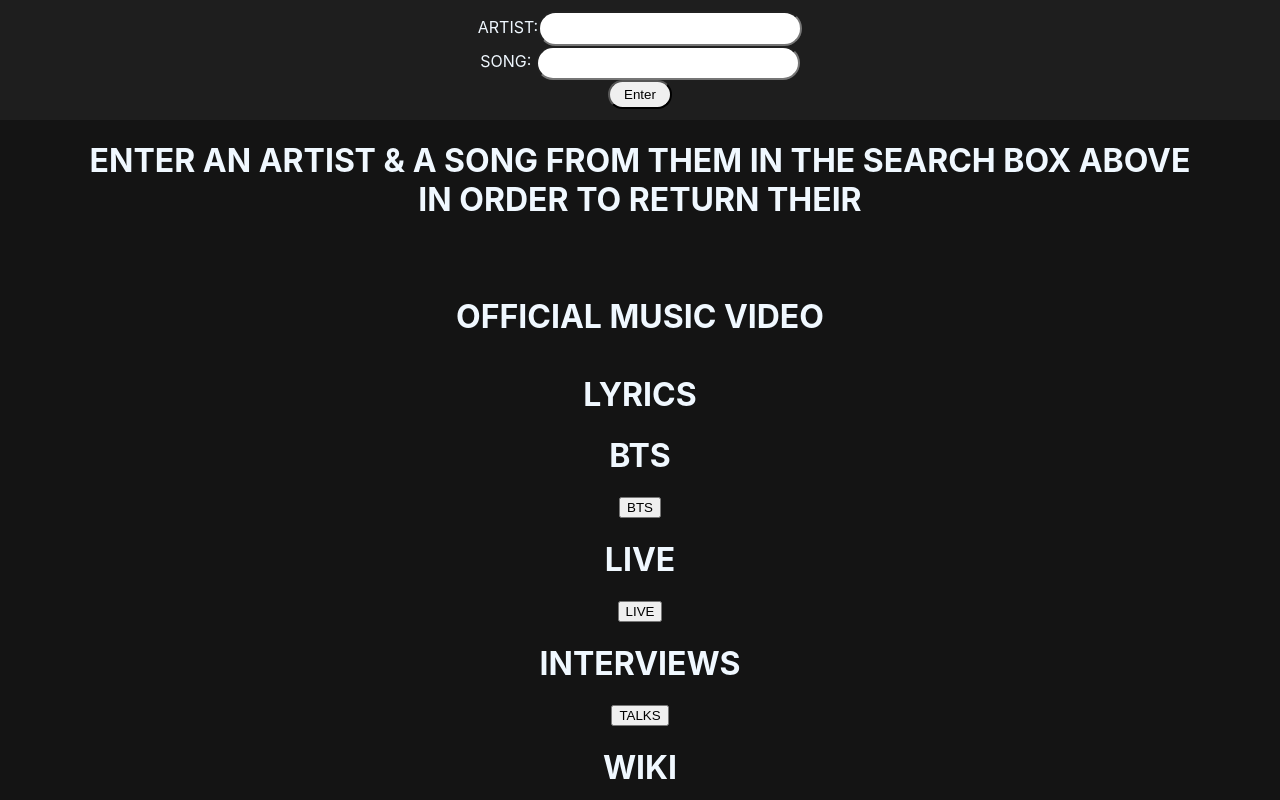
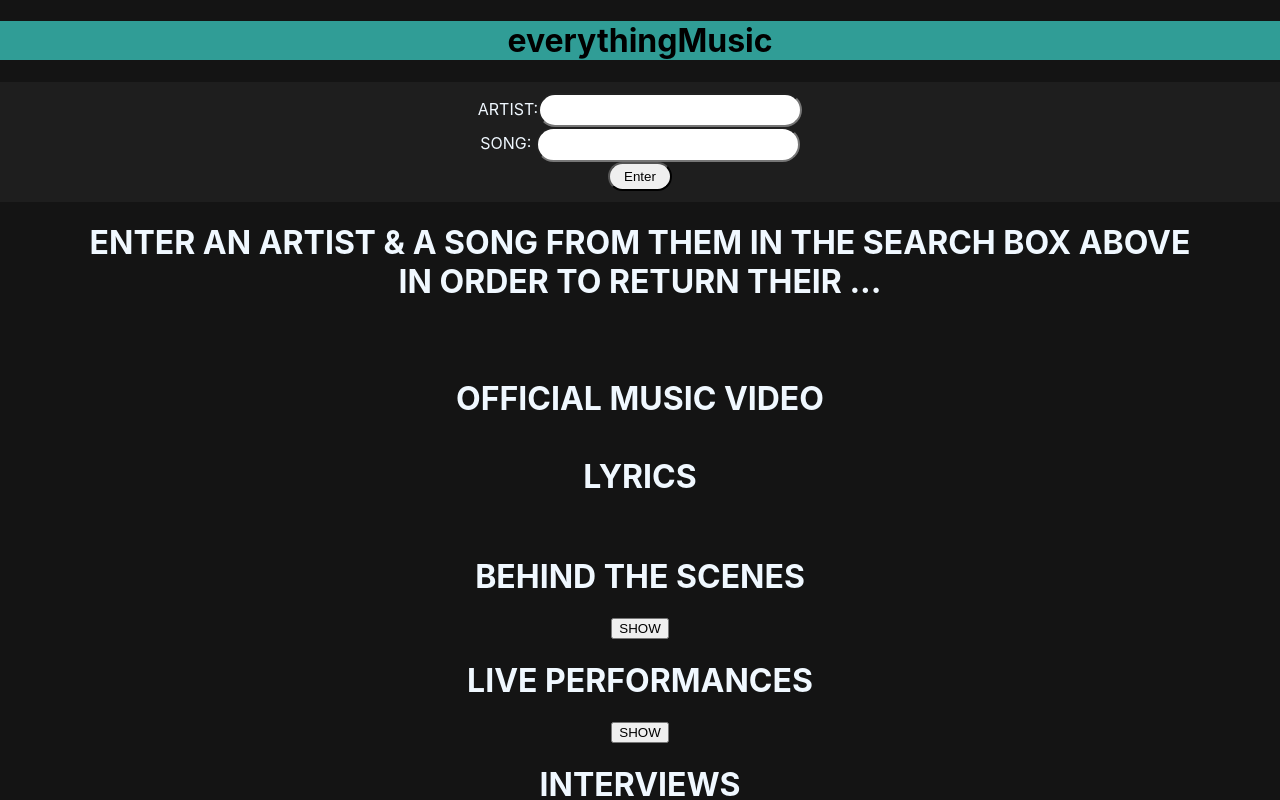
Before and after one commit to jasonliang720/everythingmusic, a React (Create React App) app in the folder Frontend/: page / in a window 1280 px wide. Shown: the top 800 px of the page. Built offline with nearby package versions, Linux system fonts and the light colour scheme.

Commit message:
added playlist video, changed some styling, added app title header

```diff
--- a/Frontend/public/index.html
+++ b/Frontend/public/index.html
@@ -24,7 +24,7 @@
       work correctly both with client-side routing and a non-root public URL.
       Learn how to configure a non-root public URL by running `npm run build`.
     -->
-    <title>everythingmusic</title>
+    <title>everythingMusic</title>
   </head>
   <body>
     <noscript>You need to enable JavaScript to run this app.</noscript>
--- a/Frontend/src/App.js
+++ b/Frontend/src/App.js
@@ -1,34 +1,45 @@
 import './App.css';
+import AppTitle from './components/AppTitle.jsx'
 import Searchbar from './components/Searchbar.jsx';
 import Content from './components/Content.jsx'
 import React, {createContext, useState} from 'react'
 export const InputContext = createContext("")
 export const ArtistInputContext = createContext("")
 export const SongInputContext = createContext("")
+
 export const MusicVideoContext = createContext("")
 export const LyricVideoContext = createContext("")
+
 export const LiveVideoContext = createContext("")
 export const btsVideoContext = createContext("")
 export const InterviewVideoContext = createContext("")
+export const PlaylistContext = createContext("")
 export const WikiContext = createContext("")
+
 export const BtsButtonContext = createContext("")
 export const LiveButtonContext = createContext("")
 export const InterviewButtonContext = createContext("")
+export const PlaylistButtonContext = createContext("")
 export const WikiButtonContext = createContext("")
 
 function App() {
   const [input, setInput] = useState("");
   const [artistInput, setArtistInput] = useState("");
   const [songInput, setSongInput] = useState("");
+
   const [musicVideo, setMusicVideo] = useState("")
   const [lyricVideo, setLyricVideo] = useState("")
+
   const [liveVideo, setLiveVideo] = useState("")
   const [btsVideo, setBtsVideo] = useState("")
   const [interviewVideo, setInterviewVideo] = useState("")
+  const [playlist, setPlaylist] = useState("")
   const [wiki,setWiki] = useState("")
+
   const [btsButtonBool,setBtsButtonBool] = useState(false)
   const [liveButtonBool, setLiveButtonBool] = useState(false)
   const [interviewButtonBool, setInterviewButtonBool] = useState(false)
+  const [playlistButtonBool, setPlaylistButtonBool] = useState(false)
   const [wikiButtonBool, setWikiButtonBool] = useState(false)
 
   return (
@@ -46,9 +57,15 @@ function App() {
                           <LiveButtonContext.Provider value={{liveButtonBool,setLiveButtonBool}}>
                             <InterviewButtonContext.Provider value={{interviewButtonBool,setInterviewButtonBool}}>
                               <WikiButtonContext.Provider value={{wikiButtonBool,setWikiButtonBool}}>
-                                <Searchbar/>
-                                <h1 style={{color:"aliceblue"}}>{input.toUpperCase()}</h1>
-                                <Content/>
+                                <PlaylistContext.Provider value={{playlist, setPlaylist}}>
+                                  <PlaylistButtonContext.Provider value={{playlistButtonBool,setPlaylistButtonBool}}>
+                                    <AppTitle/>
+                                    <Searchbar/>
+                                    <h1 style={{color:"aliceblue"}}>{input.toUpperCase()}</h1>
+                                    <Content/>
+                                    <AppTitle/>
+                                  </PlaylistButtonContext.Provider>
+                                </PlaylistContext.Provider>
                               </WikiButtonContext.Provider>
                             </InterviewButtonContext.Provider>
                           </LiveButtonContext.Provider>
--- a/Frontend/src/Styles.css
+++ b/Frontend/src/Styles.css
@@ -9,8 +9,8 @@ form {
 }
 
 iframe {
-    width: 70%;
-    height: 576px;
+    width: 80%;
+    height: 720px;
     border: 1px solid aliceblue
 }
 
@@ -19,18 +19,15 @@ iframe {
 }
 
 #music-video {
-    width: 65%;
-    height: 576px;
+    width: 62%;
 }
 
 #lyric-video {
-    width: 30%;
-    height: 576px;
+    width: 35%;
 }
 
 #wiki {
-    width: 75%;
-    height: 576px;
+    width: 67%;
 }
 
 #navbar {
@@ -42,6 +39,11 @@ iframe {
     align-items: center;
 }
 
+#title-bar {
+    background-color: rgb(48, 157, 150);
+    color: black
+}
+
 .Title-Headers {
     color: aliceblue;
 }
--- /dev/null
+++ b/Frontend/src/components/AppTitle.jsx
@@ -0,0 +1,11 @@
+import '../Styles.css';
+
+const AppTitle = () => {
+    return (
+        <div id='title-bar'>
+            <h1>everythingMusic</h1>
+        </div>
+    )
+}
+
+export default AppTitle
--- a/Frontend/src/components/Content.jsx
+++ b/Frontend/src/components/Content.jsx
@@ -2,17 +2,20 @@ import '../Styles.css'
 import React from 'react'
 import Source from './Source.jsx'
 import SourceButton from './SourceButton';
+import { useContext } from 'react';
+import { ArtistInputContext } from '../App';
 
 const Content = () => {
+    const artistInputData = useContext(ArtistInputContext)
     return(
         <div id="Content">
             <Source label="OFFICIAL"/>
 
-            <h1 className='Title-Headers'>BTS</h1>
+            <h1 className='Title-Headers'>BEHIND THE SCENES</h1>
             <SourceButton label='BTS'/> <br></br>
             <Source label='BTS'/>
 
-            <h1 className='Title-Headers'>LIVE</h1>
+            <h1 className='Title-Headers'>LIVE PERFORMANCES</h1>
             <SourceButton label='LIVE'/> <br></br>
             <Source label='LIVE'/>
 
@@ -20,7 +23,11 @@ const Content = () => {
             <SourceButton label='TALKS'/> <br></br>
             <Source label='TALKS'/>
 
-            <h1 className='Title-Headers'>WIKI</h1>
+            <h1 className='Title-Headers'>MORE FROM {artistInputData.artistInput.toUpperCase()}</h1>
+            <SourceButton label='MIX'/> <br></br>
+            <Source label='MIX'/>
+
+            <h1 className='Title-Headers'>WIKI PAGE</h1>
             <SourceButton label='WIKI'/> <br></br>
             <Source label='WIKI'/>
         </div>
--- a/Frontend/src/components/Searchbar.jsx
+++ b/Frontend/src/components/Searchbar.jsx
@@ -1,7 +1,7 @@
 import '../Styles.css';
 import React, {useContext} from 'react'
 import { InputContext, ArtistInputContext, SongInputContext, MusicVideoContext, LyricVideoContext} from '../App'
-import { BtsButtonContext, LiveButtonContext, InterviewButtonContext, WikiButtonContext } from "../App"
+import { BtsButtonContext, LiveButtonContext, InterviewButtonContext, WikiButtonContext, PlaylistButtonContext } from "../App"
 
 
 const Searchbar = () => {
@@ -15,6 +15,7 @@ const Searchbar = () => {
     const btsButtonValue = useContext(BtsButtonContext)
     const liveButtonValue = useContext(LiveButtonContext)
     const interviewButtonValue = useContext(InterviewButtonContext)
+    const playlistButtonValue = useContext(PlaylistButtonContext)
     const wikiButtonValue = useContext(WikiButtonContext)
 
     let tempInput = ""
@@ -26,6 +27,7 @@ const Searchbar = () => {
         btsButtonValue.setBtsButtonBool(false)
         liveButtonValue.setLiveButtonBool(false)
         interviewButtonValue.setInterviewButtonBool(false)
+        playlistButtonValue.setPlaylistButtonBool(false)
         wikiButtonValue.setWikiButtonBool(false)
         musicVideoSearch()
         lyricVideoSearch()
--- a/Frontend/src/components/Source.jsx
+++ b/Frontend/src/components/Source.jsx
@@ -1,17 +1,21 @@
 import React, {useContext} from 'react'
 import { MusicVideoContext, LyricVideoContext, btsVideoContext, LiveVideoContext, InterviewVideoContext, WikiContext } from '../App'
-import { BtsButtonContext, LiveButtonContext, InterviewButtonContext, WikiButtonContext } from "../App"
+import { BtsButtonContext, LiveButtonContext, InterviewButtonContext, WikiButtonContext, PlaylistContext, PlaylistButtonContext } from "../App"
 
 const Source = (props) => {
     const musicVideoData = useContext(MusicVideoContext)
     const lyricVideoData = useContext(LyricVideoContext)
+
     const btsVideoData = useContext(btsVideoContext)
     const liveVideoData = useContext(LiveVideoContext)
     const interviewVideoData = useContext(InterviewVideoContext)
+    const playlistData = useContext(PlaylistContext)
     const wikiData = useContext(WikiContext)
+
     const btsButtonValue = useContext(BtsButtonContext)
     const liveButtonValue = useContext(LiveButtonContext)
     const interviewButtonValue = useContext(InterviewButtonContext)
+    const playlistButtonValue = useContext(PlaylistButtonContext)
     const wikiButtonValue = useContext(WikiButtonContext)
     let videoSrc = "https://www.youtube.com/embed/"
 
@@ -26,8 +30,8 @@ const Source = (props) => {
         }
         else {
             return (
-                <h1 className='Title-Headers'>ENTER AN ARTIST & A SONG FROM THEM IN THE SEARCH BOX ABOVE<br></br>IN ORDER TO RETURN THEIR
-                                            <br></br><br></br><br></br>OFFICIAL MUSIC VIDEO <br></br> <br></br> LYRICS</h1>
+                <h1 className='Title-Headers'>ENTER AN ARTIST & A SONG FROM THEM IN THE SEARCH BOX ABOVE<br></br>IN ORDER TO RETURN THEIR ...
+                                            <br></br><br></br><br></br>OFFICIAL MUSIC VIDEO <br></br> <br></br> LYRICS <br></br><br></br></h1>
             )
         }
     }
@@ -73,6 +77,20 @@ const Source = (props) => {
             return
         }
     }
+    else if (props.label === "MIX") {
+        if (playlistButtonValue.playlistButtonBool === true)
+        {
+            return (
+                <div id='Playlist'>
+                    <iframe title="playlist" allowFullScreen = {true} src= {videoSrc + playlistData.playlist} ></iframe>
+                </div>
+            )
+        }
+        else
+        {
+            return
+        }
+    }
     else if (props.label === "WIKI") {
         if (wikiButtonValue.wikiButtonBool === true)
         {
--- a/Frontend/src/components/SourceButton.jsx
+++ b/Frontend/src/components/SourceButton.jsx
@@ -1,17 +1,21 @@
 import React, {useContext} from 'react'
-import { InputContext, btsVideoContext, LiveVideoContext, InterviewVideoContext, WikiContext,
-        BtsButtonContext, LiveButtonContext, InterviewButtonContext, WikiButtonContext } from "../App"
+import { InputContext, ArtistInputContext, btsVideoContext, LiveVideoContext, InterviewVideoContext, WikiContext,
+        BtsButtonContext, LiveButtonContext, InterviewButtonContext, WikiButtonContext, PlaylistContext, PlaylistButtonContext } from "../App"
 
 const SourceButton = (props) => {
     const inputData = useContext(InputContext)
+    const artistInputData = useContext(ArtistInputContext)
+
     const btsVideoData = useContext(btsVideoContext)
     const liveVideoData = useContext(LiveVideoContext)
     const interviewVideoData = useContext(InterviewVideoContext)
+    const playlistData = useContext(PlaylistContext)
     const wikiData = useContext(WikiContext)
 
     const btsButtonValue = useContext(BtsButtonContext)
     const liveButtonValue = useContext(LiveButtonContext)
     const interviewButtonValue = useContext(InterviewButtonContext)
+    const playlistButtonValue = useContext(PlaylistButtonContext)
     const wikiButtonValue = useContext(WikiButtonContext)
 
     const btsVideoSearch = () => {
@@ -44,6 +48,16 @@ const SourceButton = (props) => {
         })
       }
 
+      const playlistSearch = () => {
+        fetch(`http://localhost:3001/playlist/${artistInputData.artistInput}`)
+        .then((res) => {
+            return res.json()
+        })
+        .then((data) => {
+            playlistData.setPlaylist(data.items[0].id.videoId)
+        })
+      }
+
       const wikiSearch = () => {
         fetch(`http://localhost:3001/wiki/${inputData.input}`)
         .then((res) => {
@@ -55,29 +69,34 @@ const SourceButton = (props) => {
       }
 
     const ShowSrc = () => {
-        if (props.label === "BTS")
+        if (props.label === "BTS" && btsButtonValue.btsButtonBool === false)
         {
             btsVideoSearch()
             btsButtonValue.setBtsButtonBool(true)
         }
-        else if (props.label === "LIVE")
+        else if (props.label === "LIVE" && liveButtonValue.liveButtonBool === false)
         {
             liveVideoSearch()
             liveButtonValue.setLiveButtonBool(true)
         }
-        else if (props.label === "TALKS")
+        else if (props.label === "TALKS" && interviewButtonValue.interviewButtonBool === false)
         {
             interviewVideoSearch()
             interviewButtonValue.setInterviewButtonBool(true)
         }
-        else if (props.label === "WIKI")
+        else if (props.label === "MIX" && playlistButtonValue.playlistButtonBool === false)
+        {
+            playlistSearch()
+            playlistButtonValue.setPlaylistButtonBool(true)
+        }
+        else if (props.label === "WIKI" && wikiButtonValue.wikiButtonBool === false)
         {
             wikiSearch()
             wikiButtonValue.setWikiButtonBool(true)
         }
     }
     return (
-        <button onClick={ShowSrc}> {props.label}</button>
+        <button onClick={ShowSrc}> SHOW </button>
     )
 }
 
```
Also changed, not shown: 1 other file (tests, documents, lock files or other folders).
